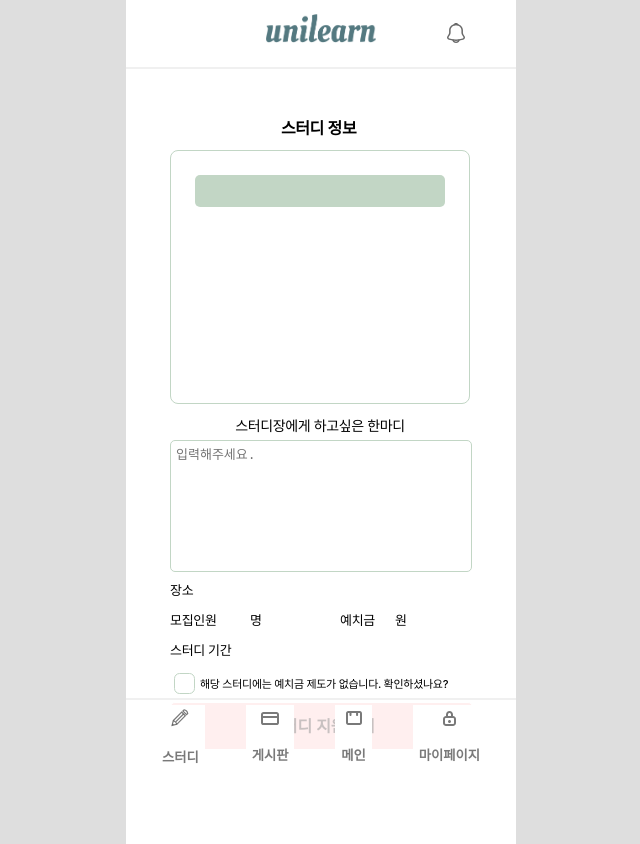
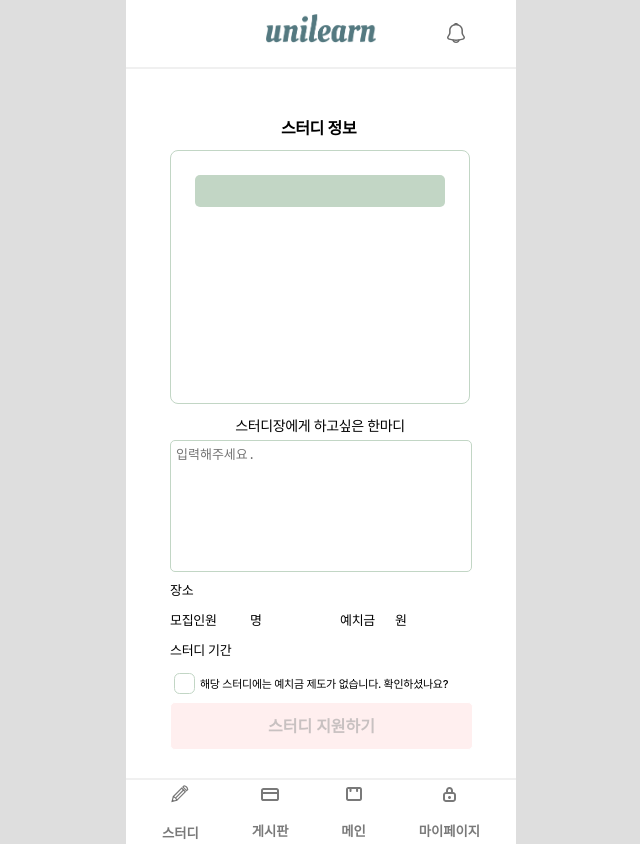
Before and after one commit to likelion-unilearn/unilearn-frontend, a React (Create React App) app: page / in a window 1280 px wide. Shown: the whole page, without its empty margins (319-959 px from the left). Built offline with nearby package versions, Linux system fonts and the light colour scheme.

Commit message:
Nav위치

```diff
--- a/src/HeaderNavComponent/Nav.css
+++ b/src/HeaderNavComponent/Nav.css
@@ -1,14 +1,13 @@
 .nav{
     width: 390px;
     height: 71px;
-    top: 80%;
+    top: 720px;
     position: absolute;
-
   }
 
   .downbar {
     top: 82%;
-    margin-top: 5px;
+    margin-top: 1px;
     display: flex;
     justify-content: space-between;
     margin-left: 30px;
```
